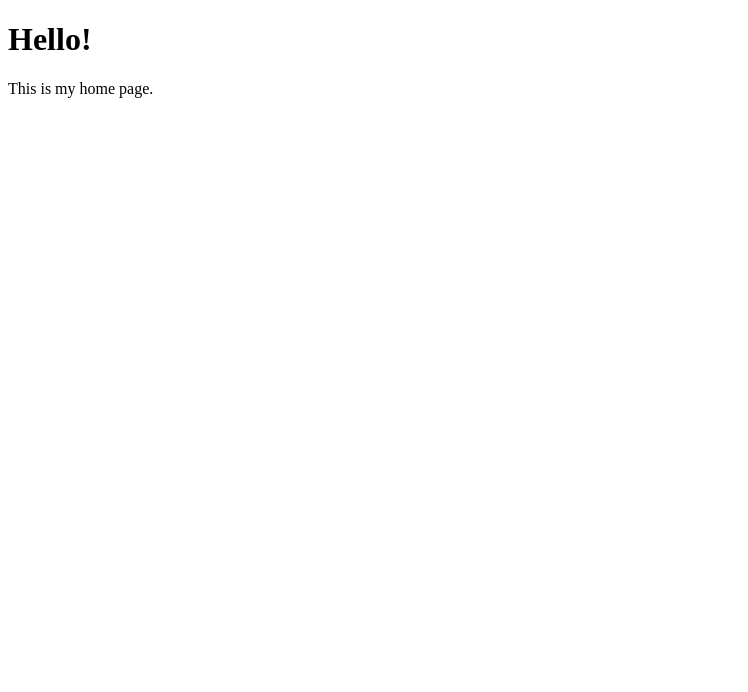
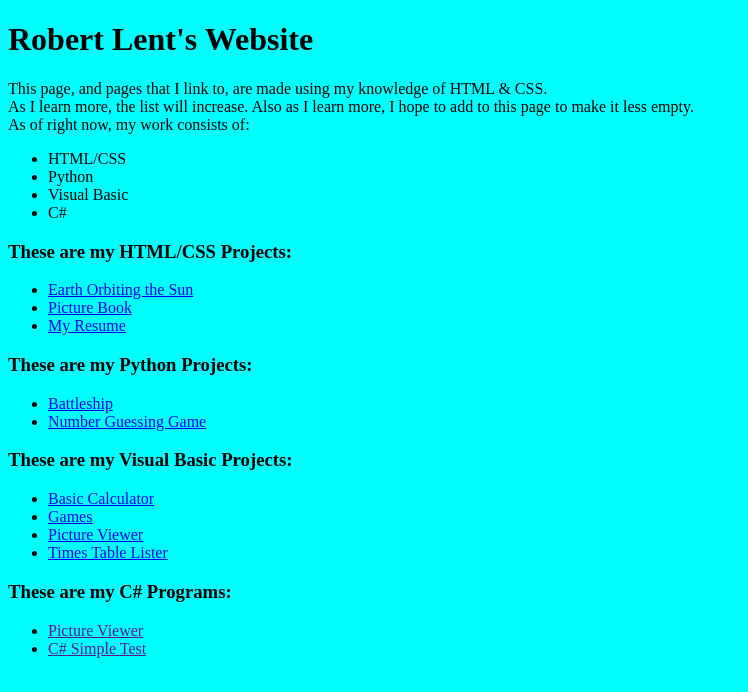
Before and after one commit to robertlent/robertmlent.github.io, a plain HTML site: page index.html in a window 1280 px wide. Shown: the whole page, without its empty margins (0-748 px from the left). Drawn offline with Linux system fonts and the light colour scheme.

Commit message:
Update index.html

```diff
--- a/index.html
+++ b/index.html
@@ -1,7 +1,46 @@
 <!DOCTYPE html>
 <html>
-<body>
-<h1>Hello!</h1>
-<p>This is my home page.</p>
-</body>
+	<head>
+		<link rel="stylesheet" type="text/css" href="style.css">
+		<title>My Website</title>
+	</head>
+	<body style='background-color:aqua'>
+		<h1>Robert Lent's Website</h1>
+		<div id='intro'>
+			<p>
+				This page, and pages that I link to, are made using my knowledge of HTML & CSS.<br>As I learn more, the list will increase. Also as I learn more, I hope to add to this page to make it less empty.<br>As of right now, my work consists of:
+				<ul>
+					<li>HTML/CSS</li>
+					<li>Python</li>
+					<li>Visual Basic</li>
+					<li>C#</li>
+				</ul>
+			</p>
+		</div>
+		<div id='links'>
+			<h3>These are my HTML/CSS Projects:</h3>
+			<ul>
+				<li><a href='Orbit.html'>Earth Orbiting the Sun</a></li>
+				<li><a href='PictureBook.html'>Picture Book</a></li>
+				<li><a href='Resume.html'>My Resume</a></li>
+			</ul>
+			<h3>These are my Python Projects:</h3>
+			<ul>
+				<li><a href='Battleship.html'>Battleship</a></li>
+				<li><a href='NumGuess.html'>Number Guessing Game</a></li>
+			</ul>
+			<h3>These are my Visual Basic Projects:</h3>
+			<ul>
+				<li><a href='Calc.html'>Basic Calculator</a></li>
+				<li><a href='Games.html'>Games</a></li>
+				<li><a href='Viewer.html'>Picture Viewer</a></li>
+				<li><a href='TimesTable.html'>Times Table Lister</a></li>
+			</ul>
+			<h3>These are my C# Programs:</h3>
+			<ul>
+				<li><a href=''>Picture Viewer</a></li>
+				<li><a href=''>C# Simple Test</a></li>
+			</ul>
+		</div>
+	</body>
 </html>
```
